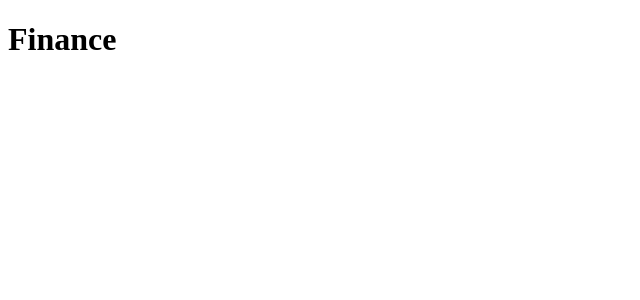
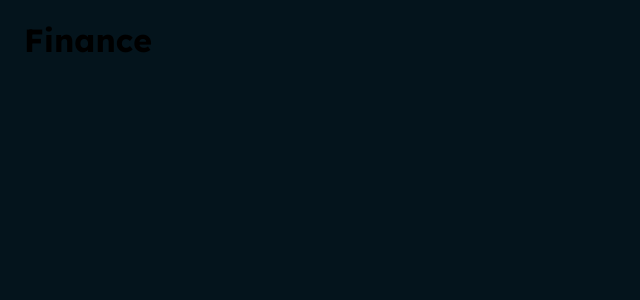
Before and after one commit to MaiaAndrey31/Front-Finance, a React (Vite) app in the folder Finance-Front/: page / in a window 1280 px wide. Shown: the top 300 px of the page, without its empty margins (0-640 px from the left). Built offline with nearby package versions, Linux system fonts and the light colour scheme.

Commit message:
featPageApp

```diff
--- a/Finance-Front/index.html
+++ b/Finance-Front/index.html
@@ -2,6 +2,12 @@
 <html lang="en">
   <head>
     <meta charset="UTF-8" />
+    <link rel="preconnect" href="https://fonts.googleapis.com" />
+    <link rel="preconnect" href="https://fonts.gstatic.com" crossorigin />
+    <link
+      href="https://fonts.googleapis.com/css2?family=Lexend:wght@100..900&display=swap"
+      rel="stylesheet"
+    />
     <link rel="icon" type="image/svg+xml" href="/vite.svg" />
     <meta name="viewport" content="width=device-width, initial-scale=1.0" />
     <title>Finance</title>
--- a/Finance-Front/src/App.tsx
+++ b/Finance-Front/src/App.tsx
@@ -1,7 +1,11 @@
+import { Home } from './screens/home';
+import GlobalStyles from './styles/global';
+
 export function App() {
   return (
     <>
-      <h1>Finance</h1>
+    <GlobalStyles />
+      <Home />
     </>
   );
 }
--- /dev/null
+++ b/Finance-Front/src/screens/home/index.tsx
@@ -0,0 +1,9 @@
+import { Header } from "./styles";
+
+export function Home() {
+    return (
+        <Header>
+            <h1>Finance</h1>
+        </Header>
+    )
+}
--- /dev/null
+++ b/Finance-Front/src/screens/home/styles.ts
@@ -0,0 +1,10 @@
+import styled from "styled-components";
+
+export const Header = styled.header`
+display: flex;
+align-items: center;
+justify-content: space-between;
+padding: 1.5rem;
+width: 100%;
+
+`;
--- /dev/null
+++ b/Finance-Front/src/styles/global.ts
@@ -0,0 +1,30 @@
+import { createGlobalStyle } from 'styled-components';
+import { theme } from './themes';
+
+export default createGlobalStyle`
+ * {
+    margin: 0;
+    padding: 0;
+    outline: 0;
+    box-sizing: border-box;
+ }
+ body {
+   -webkit-font-smoothing: antialiased;
+   background-color: ${theme.colors.black};
+ }
+ body, input, button, select {
+   font: 1rem 'Lexend', 'san-serif';
+ }
+ h1, h2, p, span, strong, button, label, input {
+   line-height: 100%;
+ }
+
+ #root {
+   max-width: 1280px;
+   margin: 0 auto;
+ }
+ button {
+   cursor: pointer;
+ }
+
+`;
--- /dev/null
+++ b/Finance-Front/src/styles/themes.ts
@@ -0,0 +1,16 @@
+export const theme = {
+    colors: {
+        primary: '#00ED64',
+        primaryDark: '#00684A',
+        success: '#00ED64',
+        info: '#016BF8',
+        warning: '#FFC010',
+        error:'#DB3030',
+        white: '#F9FBFA',
+        light: '#E8EDEB',
+        neutral: '#C1C7C6',
+        dark: '#001E2B',
+        black: '#04141C'
+
+    }
+}
```
Also changed, not shown: Finance-Front/.eslintrc.json, Finance-Front/.prettierrc.json.
